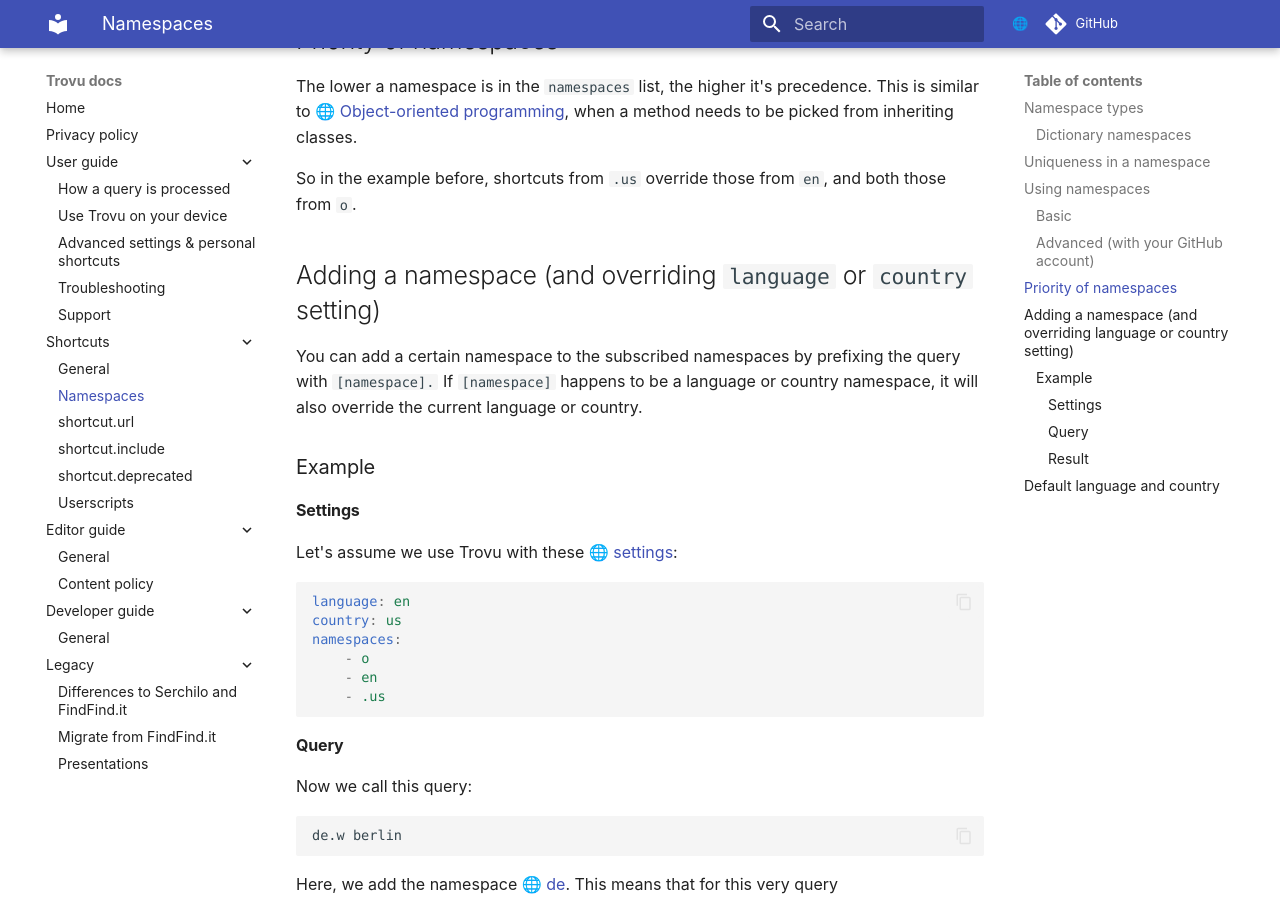
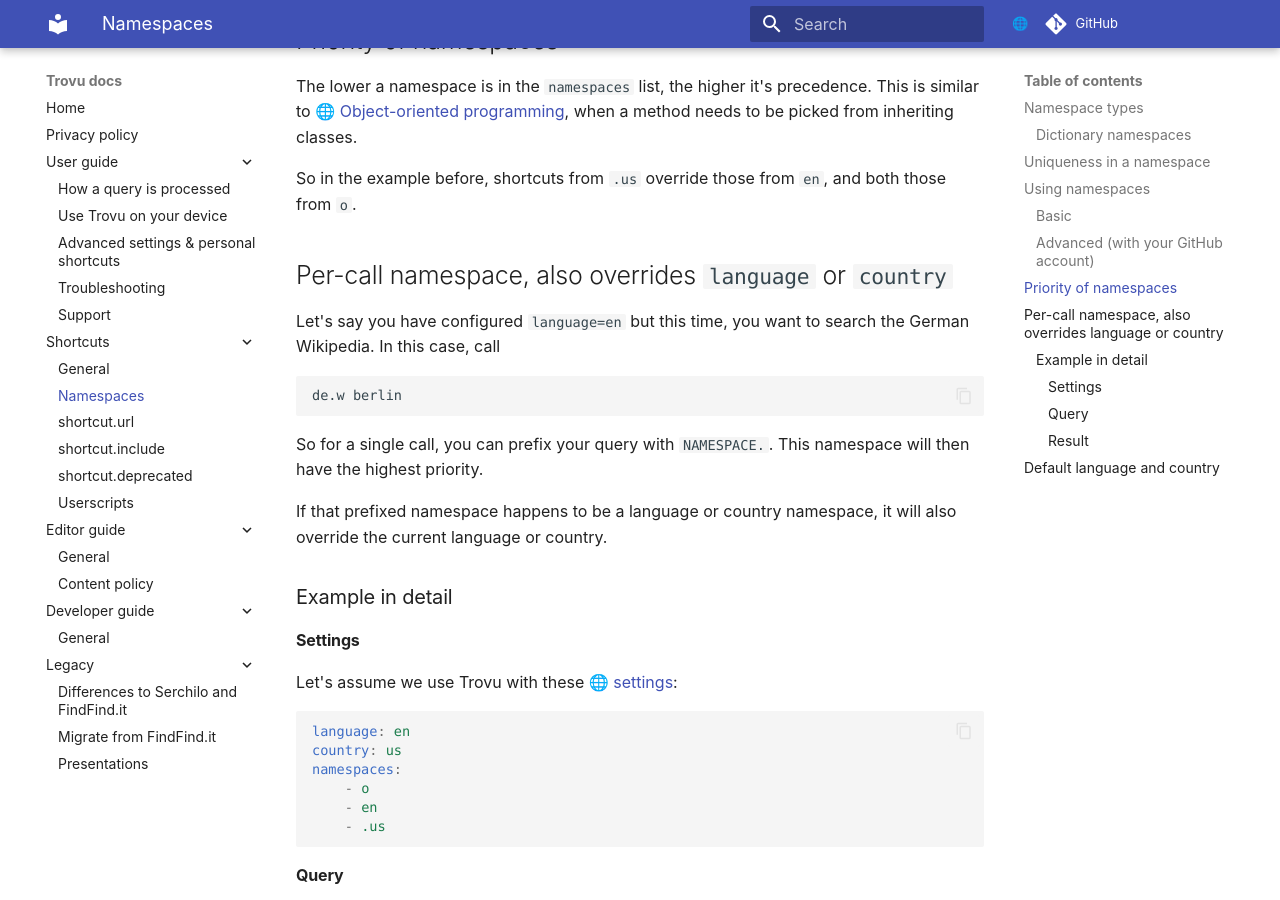
Before and after one commit to trovu/trovu, an MkDocs documentation site: the page built from docs/shortcuts/namespaces.md, in a window 1280 px wide and 900 px high, scrolled down 4137 px. Built offline with MkDocs 1.6.1 and Material for MkDocs 9.7.7, drawn with Linux system fonts in a browser that asks for light colours; comment, search, counter and statistics services are not loaded.

Commit message:
Improve Per-call namespace, also overrides `language` or `country`

````diff
--- a/docs/shortcuts/namespaces.md
+++ b/docs/shortcuts/namespaces.md
@@ -89,11 +89,17 @@
 
 So in the example before, shortcuts from `.us` override those from `en`, and both those from `o`.
 
-## Adding a namespace (and overriding `language` or `country` setting)
+## Per-call namespace, also overrides `language` or `country`
 
-You can add a certain namespace to the subscribed namespaces by prefixing the query with `[namespace].` If `[namespace]` happens to be a language or country namespace, it will also override the current language or country.
+Let's say you have configured `language=en` but this time, you want to search the German Wikipedia. In this case, call
+```
+de.w berlin
+```
+So for a single call, you can prefix your query with `NAMESPACE.`. This namespace will then have the highest priority.
 
-### Example
+If that prefixed namespace happens to be a language or country namespace, it will also override the current language or country.
+
+### Example in detail
 
 #### Settings
 
````
